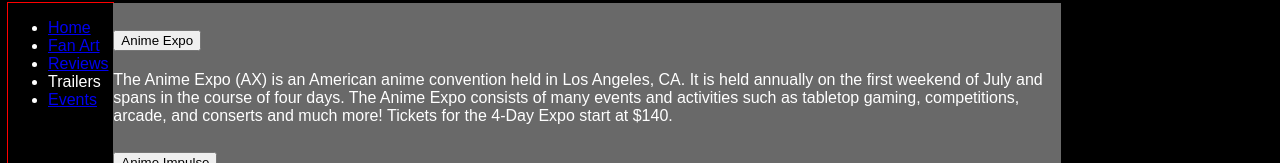
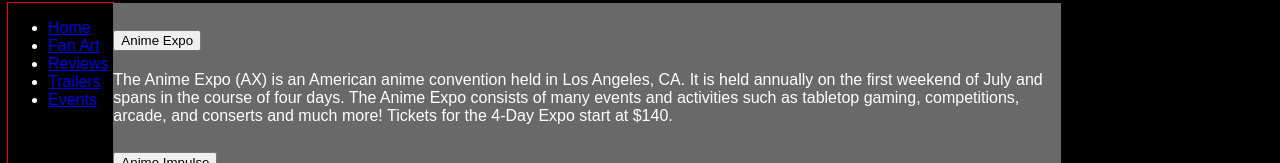
Before and after one commit to Esmmiee/Project2, a plain HTML site: page events.html in a window 1280 px wide. Shown: the part 130-293 px from the top of the page. Drawn offline with Linux system fonts and the light colour scheme.

Commit message:
Update events.html

```diff
--- a/events.html
+++ b/events.html
@@ -15,7 +15,7 @@
           <li><a href="index.html">Home</a></li>
           <li><a href="fan_art.html">Fan Art</a></li>
           <li><a href="reviews.html">Reviews</a></li>
-          <li>Trailers</li>
+          <li><a href="trailers.html">Trailers</a></li>
           <li><a href="events.html">Events</a></li>
        </ul>
     </nav>
```
